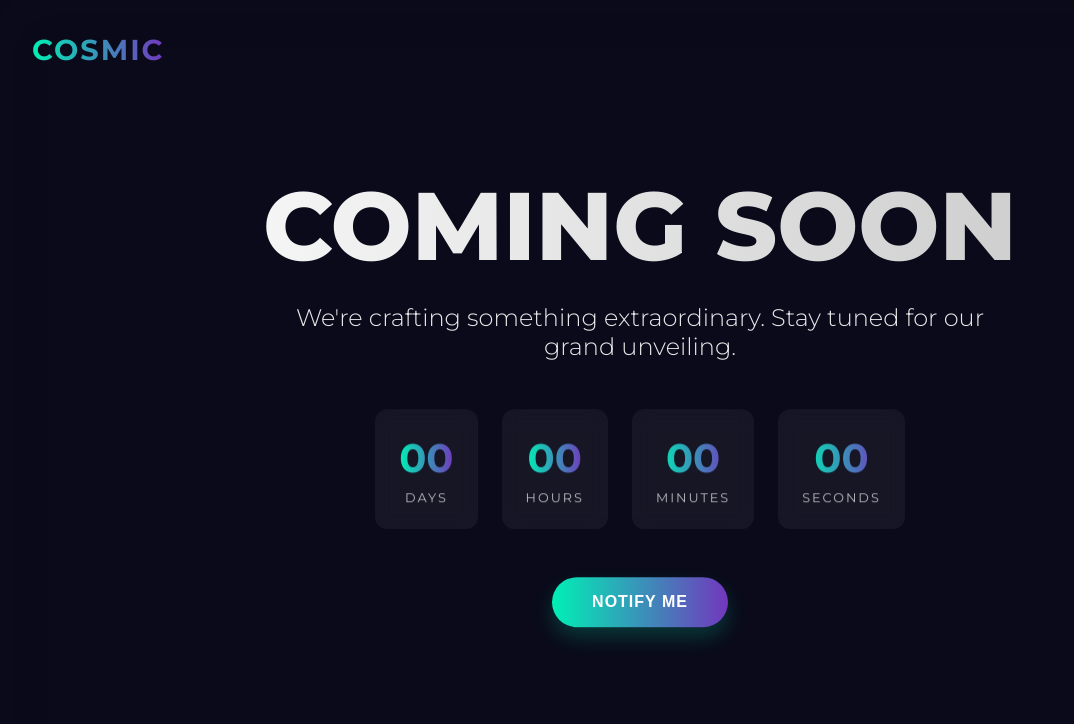
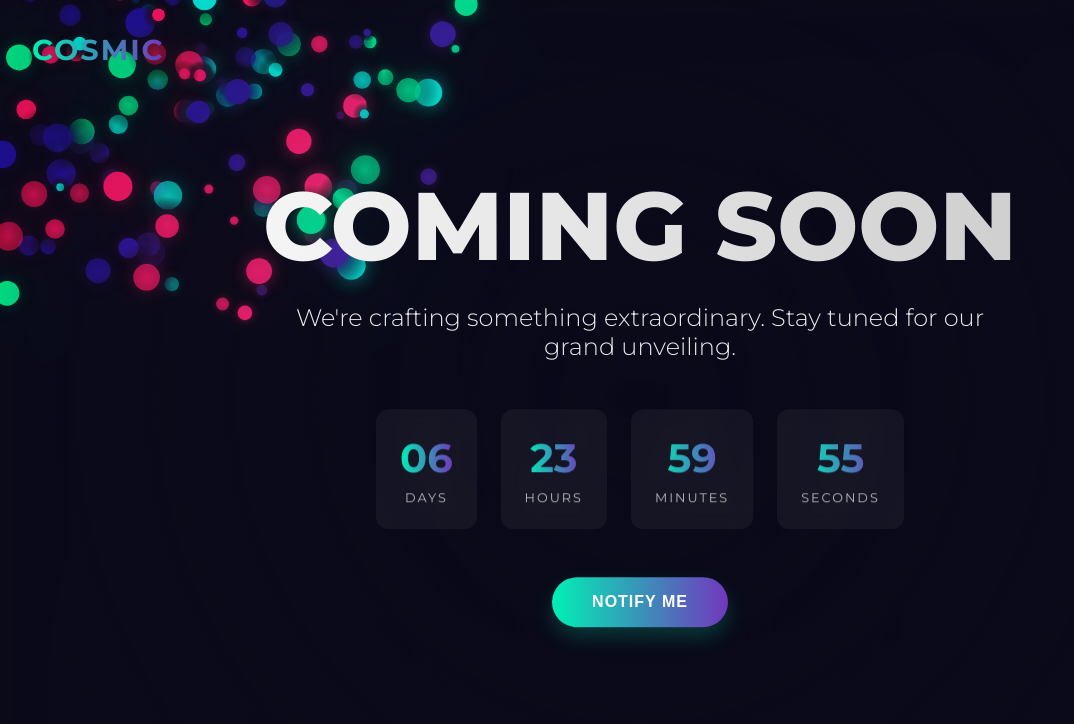
Before and after one commit to Inknikk/coming-soon-1, a plain HTML site: page index.html in a window 1280 px wide. Shown: the top 724 px of the page, without its empty margins (0-1074 px from the left). Drawn offline with Linux system fonts and the light colour scheme; the site is published under a folder, as on GitHub Pages, so addresses that start at the root find nothing; animation ran at ten frames a second.

Commit message:
animation fix

```diff
--- a/index.html
+++ b/index.html
@@ -6,7 +6,7 @@
     <title>Coming Soon | Cosmic Bloom</title>
     <link rel="stylesheet" href="styles/main.css">
 
-    <script src="/scripts/main.js"></script>
+    <script src="scripts/main.js"></script>
 
 
 
```
